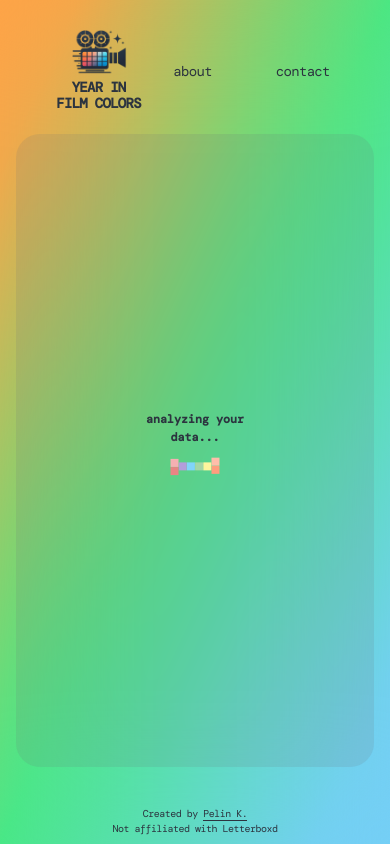
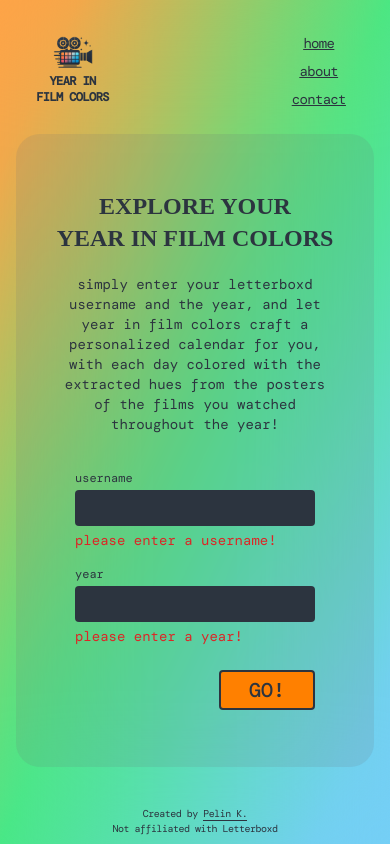
Before and after one commit to pelinkaynarca/letterboxd-year-in-film-colors, a website: page public/index.html in a window 390 px wide. Both pictures are taken after a click on the button "GO!". Drawn offline with nearby package versions, Linux system fonts and the light colour scheme; a web font is replaced by a local one.

Commit message:
added form validation

```diff
--- a/public/index.html
+++ b/public/index.html
@@ -12,29 +12,36 @@
   <link href="https://fonts.googleapis.com/css2?family=Tourney:wght@300&display=swap" rel="stylesheet">
   <link href="https://fonts.googleapis.com/css2?family=DM+Mono:wght@300;400;500&display=swap" rel="stylesheet">
 </head>
+
 <body
-  class="flex flex-col items-center justify-center h-screen p-0 bg-cover bg-gradient-br-lb-bg backdrop-blur-3xl font-default-font">
+  class="flex flex-col items-center justify-center p-0 bg-cover h-dvh bg-gradient-br-lb-bg backdrop-blur-3xl font-default-font">
   <noscript>Your browser does not support JavaScript!</noscript>
-  <nav class="fixed top-0 flex flex-row items-center justify-center w-screen py-5 h-1/6 text-LB-Gray">
-    <div class="flex flex-row items-center justify-center w-11/12 h-full px-10 text-lg lg:w-4/5 2xl:w-3/4">
-      <div class="flex flex-col items-center gap-1 min-w-max"><img src="images/logo2.png" alt="logo" class="w-14 md:w-16">
+  <nav class="fixed top-0 flex items-center justify-center w-screen h-1/6 text-LB-Gray">
+    <div class="flex flex-row items-center justify-center w-11/12 h-full px-5 text-lg sm:px-10 lg:w-4/5 2xl:w-3/4">
+      <div class="flex flex-col items-center justify-center gap-1 min-w-max"><img src="images/logo2.png" alt="logo"
+          class="w-10 md:w-16">
         <a href="./index.html"
-          class="text-sm font-extrabold leading-4 tracking-tighter text-center no-underline md:text-base 2xl:text-lg md:leading-4 md:tracking-tighter 2xl:leading-5 2xl:tracking-tighter text-LB-Gray">YEAR IN <br>FILM COLORS</a>
-        </div>
-      <ul class="flex flex-row items-center justify-end w-full h-full gap-14 sm:gap-12 2xl:gap-12">
-        <li><a href="./about.html"
-            class="p-1 text-sm md:text-lg rounded-[4px] tracking-tighter hover:bg-LB-Gray hover:text-white">about</a>
+          class="text-xs font-extrabold leading-4 tracking-tighter text-center no-underline md:text-base 2xl:text-lg md:leading-4 md:tracking-tighter 2xl:leading-5 2xl:tracking-tighter text-LB-Gray">YEAR
+          IN <br>FILM COLORS</a>
+      </div>
+      <ul class="flex flex-col flex-wrap items-center content-end justify-center w-full h-full sm:justify-end sm:content-normal sm:flex-row sm:gap-5">
+        <li class="underline"><a href="./index.html"
+          class="text-sm md:text-lg rounded-[4px] p-2 tracking-tighter hover:bg-LB-Gray hover:text-white">home</a>
+        <li class="underline"><a href="./about.html"
+            class="text-sm md:text-lg rounded-[4px] p-2 tracking-tighter hover:bg-LB-Gray hover:text-white">about</a>
         </li>
-        <li><a href="./contact"
-            class="p-1 text-sm md:text-lg tracking-tighter rounded-[4px] hover:bg-LB-Gray hover:text-white">contact</a></li>
+        <li class="underline"><a href="./contact.html"
+            class="text-sm md:text-lg tracking-tighter p-2 rounded-[4px] hover:bg-LB-Gray hover:text-white">contact</a>
+        </li>
       </ul>
     </div>
   </nav>
   <div id="container"
-    class="flex z-10 flex-col items-center justify-center w-11/12 py-8 rounded-3xl px-10 lg:px-48 mt-14 bg-LB-Light h-3/4 lg:w-4/5 2xl:w-3/4 2xl:px-[20%] overflow-hidden">
+    class="flex flex-col items-center justify-center w-11/12 py-8 rounded-3xl px-10 lg:px-48 mt-14 bg-LB-Light h-3/4 lg:w-4/5 2xl:w-3/4 2xl:px-[20%] overflow-hidden">
     <div class="flex flex-col items-center justify-center" id="containerHomepageContent">
       <div id="homepageTextWrapper" class="flex flex-col text-center z-1 pb-9">
-        <h1 class="mb-8 text-2xl font-semibold sm:text-3xl 2xl:mb-12 xl:text-4xl 2xl:text-5xl font-title-font text-LB-Gray">
+        <h1
+          class="mb-5 text-2xl font-semibold sm:text-3xl 2xl:mb-12 xl:text-4xl 2xl:text-5xl font-title-font text-LB-Gray">
           EXPLORE YOUR
           <br class="">
           YEAR IN FILM COLORS
@@ -47,12 +54,12 @@
         <div class="flex flex-col gap-4 mb-6">
           <div class="flex flex-col gap-1">
             <label for="username" id="usernameLabel" class="text-xs sm:text-sm text-LB-Gray">username</label>
-            <input type="text" id="username"
+            <input autocomplete="off" type="text" id="username"
               class="w-60 px-2 text-sm font-light rounded-[4px] h-9 bg-LB-Gray focus:bg-input-bg text-white focus:text-LB-Gray">
           </div>
           <div class="flex flex-col gap-1">
             <label for="year" id="yearLabel" class="text-xs sm:text-sm text-LB-Gray">year</label>
-            <input type="text" id="year"
+            <input autocomplete="off" type="text" id="year"
               class="w-60 px-2 text-sm font-light rounded-[4px] h-9 bg-LB-Gray focus:bg-input-bg text-white focus:text-LB-Gray">
           </div>
         </div>
@@ -72,7 +79,8 @@
   </div>
   <footer
     class="fixed bottom-0 left-0 py-2 px-5 text-[10px] 2xl:text-xs tracking-tighter text-LB-Gray w-screen flex justify-center">
-    <div id="footerWrapper" class="flex flex-col items-center justify-center w-11/12 sm:justify-between sm:flex-row lg:w-4/5 2xl:w-3/4">
+    <div id="footerWrapper"
+      class="flex flex-col items-center justify-center w-11/12 sm:justify-between sm:flex-row lg:w-4/5 2xl:w-3/4">
       <span>Created by <a href="https://github.com/pelinkaynarca"
           class="border-b-[1px] border-LB-Gray hover:rounded-md cursor-pointer hover:bg-LB-Gray hover:p-1 hover:text-white">Pelin
           K.</a></span>
--- a/public/script.js
+++ b/public/script.js
@@ -1,34 +1,42 @@
 let username;
+const container = document.getElementById('container');
 
 async function fetchColorPalette() {
+
+  clearErrorMessages();
+
   username = document.getElementById('username').value;
   const yearInput = document.getElementById('year').value;
   const year = parseInt(yearInput, 10);
 
-  const loaderWrapper = document.getElementById('loaderWrapper');
-  loaderWrapper.classList.remove('hidden');
-  loaderWrapper.classList.add('block');
+  if (!username && !yearInput) {
+    document.getElementById('username').insertAdjacentHTML('afterend', '<p class="error text-sm text-red-600">please enter a username!</p>');
+    document.getElementById('year').insertAdjacentHTML('afterend', '<p class="error text-sm text-red-600">please enter a year!</p>');
+    return;
+  }
+
+  if (!username) {
+    document.getElementById('username').insertAdjacentHTML('afterend', '<p class="error text-sm text-red-600">please enter a username!</p>');
+    return;
+  }
+
+  if (!yearInput) {
+    document.getElementById('year').insertAdjacentHTML('afterend', '<p class="error text-sm text-red-600">please enter a year!</p>');
+    return;
+  }
+
+  if (isNaN(year) || year <= 0 || yearInput.length !== 4) {
+    document.getElementById('year').insertAdjacentHTML('afterend', '<p class="error text-sm text-red-600">please enter a valid year!</p>');
+    return;
+  }
 
   const containerHomepageContent = document.getElementById('containerHomepageContent');
   containerHomepageContent.classList.remove('flex');
   containerHomepageContent.classList.add('hidden');
 
-  // check if username or year is empty
-  if (!username) {
-    document.getElementById('username').insertAdjacentHTML('afterend', '<p class="error text-LB-Orange">Please enter a username.</p>');
-    return;
-  }
-
-  if (!yearInput) {
-    document.getElementById('year').insertAdjacentHTML('afterend', '<p class="error text-LB-Orange">Please enter a year.</p>');
-    return;
-  }
-
-  // check if year is a 4-digit number
-  if (isNaN(year) || year <= 0 || yearInput.length !== 4) {
-    document.getElementById('year').insertAdjacentHTML('afterend', '<p class="error text-LB-Orange">Please enter a valid year.</p>');
-    return;
-  }
+  const loaderWrapper = document.getElementById('loaderWrapper');
+  loaderWrapper.classList.remove('hidden');
+  loaderWrapper.classList.add('block');
 
   try {
     const response = await fetch(`http://localhost:3000/scrape?username=${username}&year=${year}`);
@@ -40,12 +48,44 @@
 
     const colorPaletteData = await response.json();
     console.log('Color Palette Data:', colorPaletteData);
+
+    if (colorPaletteData.length === 0) {
+      loaderWrapper.classList.add('hidden');
+      const errorMessage = document.createElement('p');
+      errorMessage.className = 'text-xl font-medium text-center text-red-600 mb-7 error';
+      errorMessage.innerHTML = `no data found for <br> ${username} in ${year}!`;
+      container.appendChild(errorMessage);
+
+      const tryAgainButton = document.createElement('button');
+      tryAgainButton.className = 'flex flex-row items-center justify-center w-36 p-2 text-xl font-medium text-LB-Gray rounded-[4px] h-12 bg-LB-Orange border-2 border-LB-Gray hover:scale-[103%] hover:shadow-md hover:shadow-LB-Gray';
+      tryAgainButton.textContent = 'TRY AGAIN';
+      tryAgainButton.onclick = redirectToHomepage;
+      container.appendChild(tryAgainButton);
+
+      function redirectToHomepage() {
+        location.href = "./index.html";
+      }
+      return;
+    }
+
     renderYearlyCalendar(colorPaletteData, year);
 
     loaderWrapper.classList.add('hidden');
   } catch (error) {
     console.error('Error during fetch:', error.message);
-    loaderWrapper.classList.add('hidden');
+  }
+}
+
+function clearErrorMessages() {
+  const usernameError = document.querySelector('#username + .error');
+  const yearError = document.querySelector('#year + .error');
+
+  if (usernameError) {
+    usernameError.remove();
+  }
+
+  if (yearError) {
+    yearError.remove();
   }
 }
 
@@ -73,92 +113,8 @@
   return '#' + r.toString(16).padStart(2, '0') + g.toString(16).padStart(2, '0') + b.toString(16).padStart(2, '0');
 }
 
-/*
-
-function renderYearlyCalendar(colorPaletteData, year) {
-  const container = document.getElementById('container');
-
-  // create and append the title
-  const tableTitle = document.createElement('h2');
-  tableTitle.textContent = `${username}'s ${year} in Film Colors`;
-  tableTitle.className = "mb-8 text-2xl font-semibold 2xl:mb-12 xl:text-3xl 2xl:text-4xl font-title-font text-LB-Gray";
-
-  // create table
-  const table = document.createElement('table');
-  table.id = "table";
-  table.className = "border-separate";
-  const startDate = new Date(year, 0, 1); // the start date of the calendar
-  const startDay = startDate.getDay(); // the day of the week of the start date
-
-  // append the title and the table to the container
-  container.appendChild(tableTitle);
-  container.appendChild(table);
-
-  // create an array of month names
-  const months = ['Jan', 'Feb', 'Mar', 'Apr', 'May', 'Jun', 'Jul', 'Aug', 'Sep', 'Oct', 'Nov', 'Dec'];
-
-  // create an array of colspan for each month
-  const colSpanForMonth = [4, 4, 4, 5, 4, 4, 5, 4, 4, 5, 4, 5];
-
-  // Check if the viewport is 600px or less
-  if (window.innerWidth <= 500) {
-    // create a column for each month
-    for (let i = 0; i < 12; i++) {
-      const column = document.createElement('col');
-      table.appendChild(column);
-
-      const monthCell = document.createElement('th');
-      monthCell.textContent = months[i];
-      column.appendChild(monthCell);
-
-      const row = document.createElement('tr'); // create a row
-      column.appendChild(row); // append the row to the column
-
-      for (let j = 0; j < (isLeapYear(year) ? 53 : 52); j++) { // adjust weeks for leap year
-        const cell = document.createElement('td');
-        const date = new Date(startDate.getTime() + (((j * 7 + i) - startDay) * 24 * 60 * 60 * 1000));
-        cell.style.backgroundColor = getColor(date, colorPaletteData); // pass the date object directly
-        cell.className = "w-2 h-2";
-        cell.title = date.toDateString();
-        row.appendChild(cell); // append the cell to the row
-      }
-    }
-  }
-   else {
-    // create a row for month headings
-    const monthRow = document.createElement('tr');
-    for (let i = 0; i < 12; i++) {
-      const monthCell = document.createElement('th');
-      monthCell.textContent = months[i];
-      monthCell.colSpan = colSpanForMonth[i]; // set colspan according to the array
-      monthRow.appendChild(monthCell);
-    }
-    table.appendChild(monthRow);
-
-    for (let i = 0; i < 7; i++) { // for each day of the week
-      const row = document.createElement('tr');
-      for (let j = 0; j < (isLeapYear(year) ? 53 : 52); j++) { // adjust weeks for leap year
-        const cell = document.createElement('td');
-        const date = new Date(startDate.getTime() + (((j * 7 + i) - startDay) * 24 * 60 * 60 * 1000));
-        cell.style.backgroundColor = getColor(date, colorPaletteData); // pass the date object directly
-        cell.className = "w-2 h-2";
-        cell.title = date.toDateString();
-        row.appendChild(cell);
-      }
-      table.appendChild(row);
-    }
-  }
-}
-
-*/
-
 function renderYearlyCalendar(colorPaletteData, year) {
 
-  const container = document.getElementById('container');
-
-  while (container.firstChild) {
-    container.removeChild(container.firstChild);
-  }
   // create and append the title
   const tableTitle = document.createElement('h2');
   tableTitle.innerHTML = `${username}'s ${year}<br> in Film Colors`;
```
Also changed, not shown: public/output.css.
